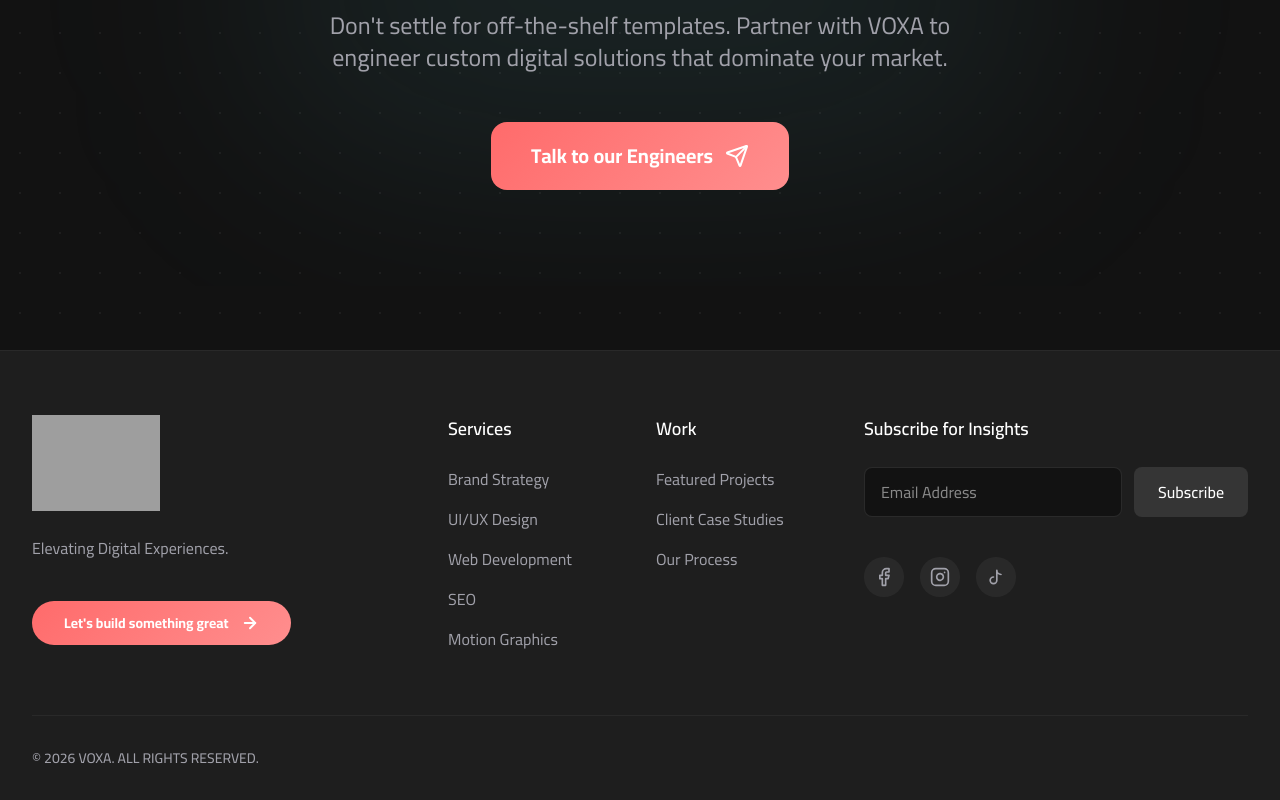
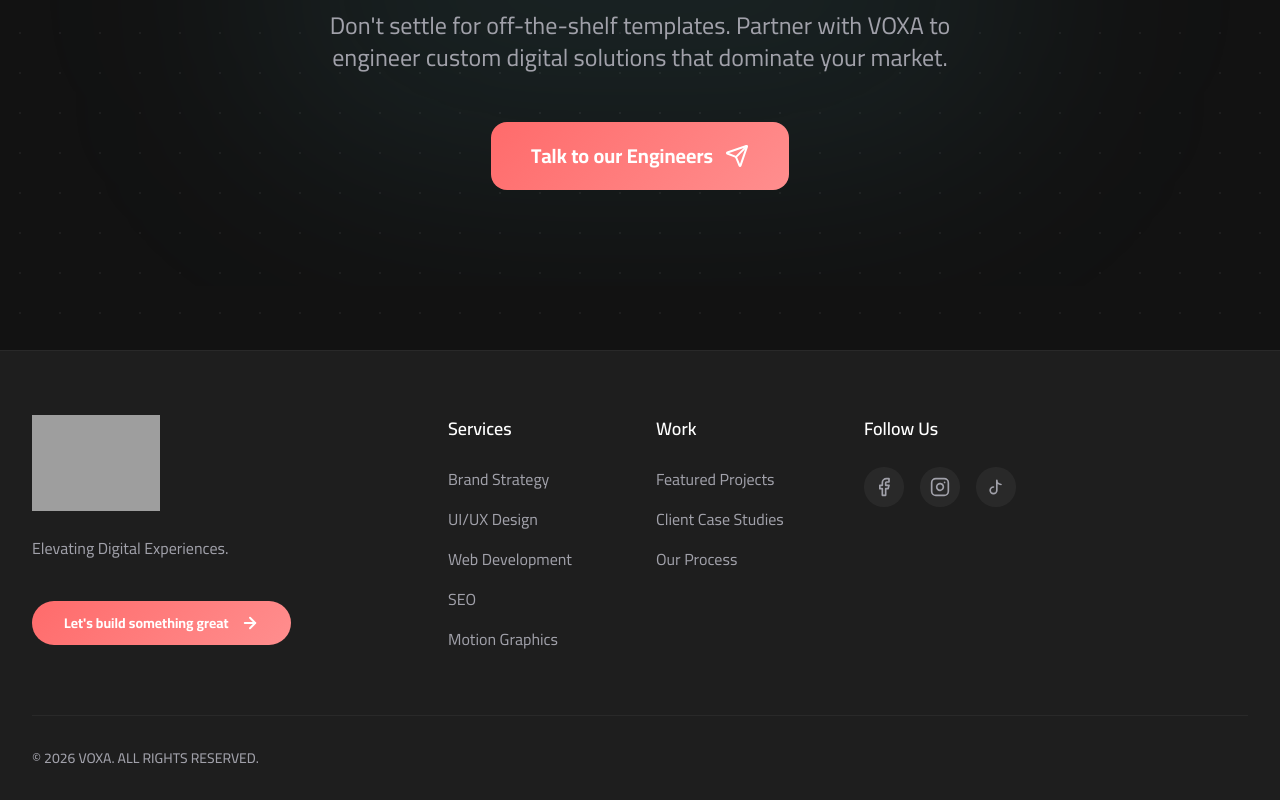
Before and after one commit to killerfrost2004u/Company-voxa, a Next.js app: page /en in a window 1280 px wide. Shown: the part 6107-6907 px from the top of the page. Built offline with nearby package versions, Linux system fonts and the light colour scheme; grey boxes are pictures that could not be loaded.

Commit message:
chore: remove non-functional newsletter subscription form from footer

```diff
--- a/src/components/Footer.tsx
+++ b/src/components/Footer.tsx
@@ -80,24 +80,13 @@
             </div>
           </div>
 
-          {/* Subscribe Column (Spans 4 columns) */}
+          {/* Social Column (Spans 4 columns) */}
           <div className="lg:col-span-4 flex flex-col gap-6">
-            <h4 className="text-foreground font-semibold text-lg">{dict.subscribeTitle}</h4>
-            <div className="flex flex-col sm:flex-row gap-3 w-full">
-              <input
-                type="email"
-                placeholder={dict.emailPlaceholder}
-                className="flex-1 bg-background border border-white/10 rounded-lg px-4 py-3 text-base text-foreground focus:outline-none focus:border-accent focus:ring-1 focus:ring-accent transition-colors"
-                aria-label={dict.emailPlaceholder}
-              />
-              <button
-                type="button"
-                className="bg-white/10 hover:bg-white/20 text-foreground text-base font-medium px-6 py-3 rounded-lg transition-colors focus-visible:outline-none focus-visible:ring-2 focus-visible:ring-accent whitespace-nowrap"
-              >
-                {dict.subscribeBtn}
-              </button>
-            </div>
-            <div className="flex items-center gap-4 mt-4">
+            <h4 className="text-foreground font-semibold text-lg">
+              {lang === 'en' ? 'Follow Us' : 'تابعنا'}
+            </h4>
+
+            <div className="flex items-center gap-4">
               {/* Social Icons */}
               <a href="https://www.facebook.com/profile.php?id=61574289903460" target="_blank" rel="noopener noreferrer" className="w-10 h-10 rounded-full bg-white/5 flex items-center justify-center hover:bg-accent hover:text-background text-muted transition-all duration-300 focus-visible:outline-none focus-visible:ring-2 focus-visible:ring-accent" aria-label="Facebook">
                 <svg viewBox="0 0 24 24" fill="none" stroke="currentColor" strokeWidth="2" strokeLinecap="round" strokeLinejoin="round" className="w-5 h-5">
```
